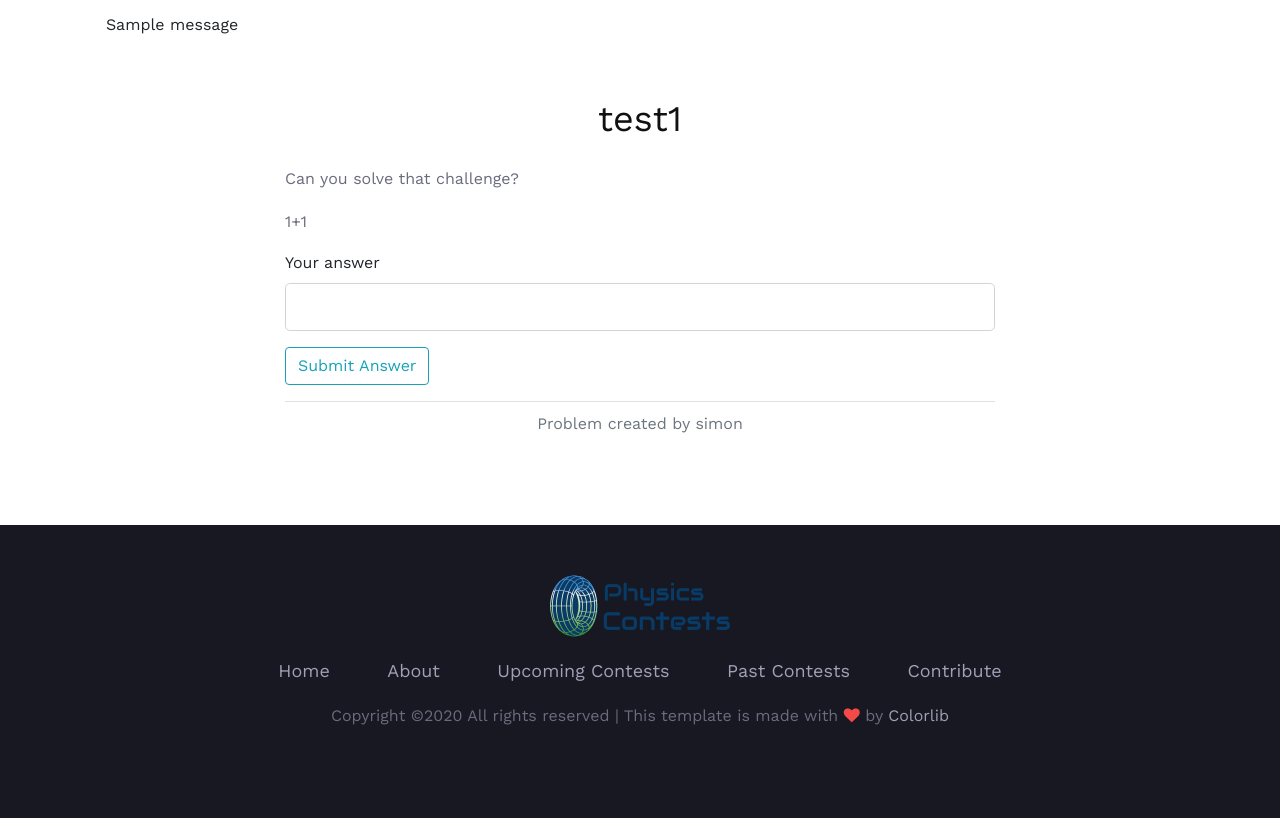
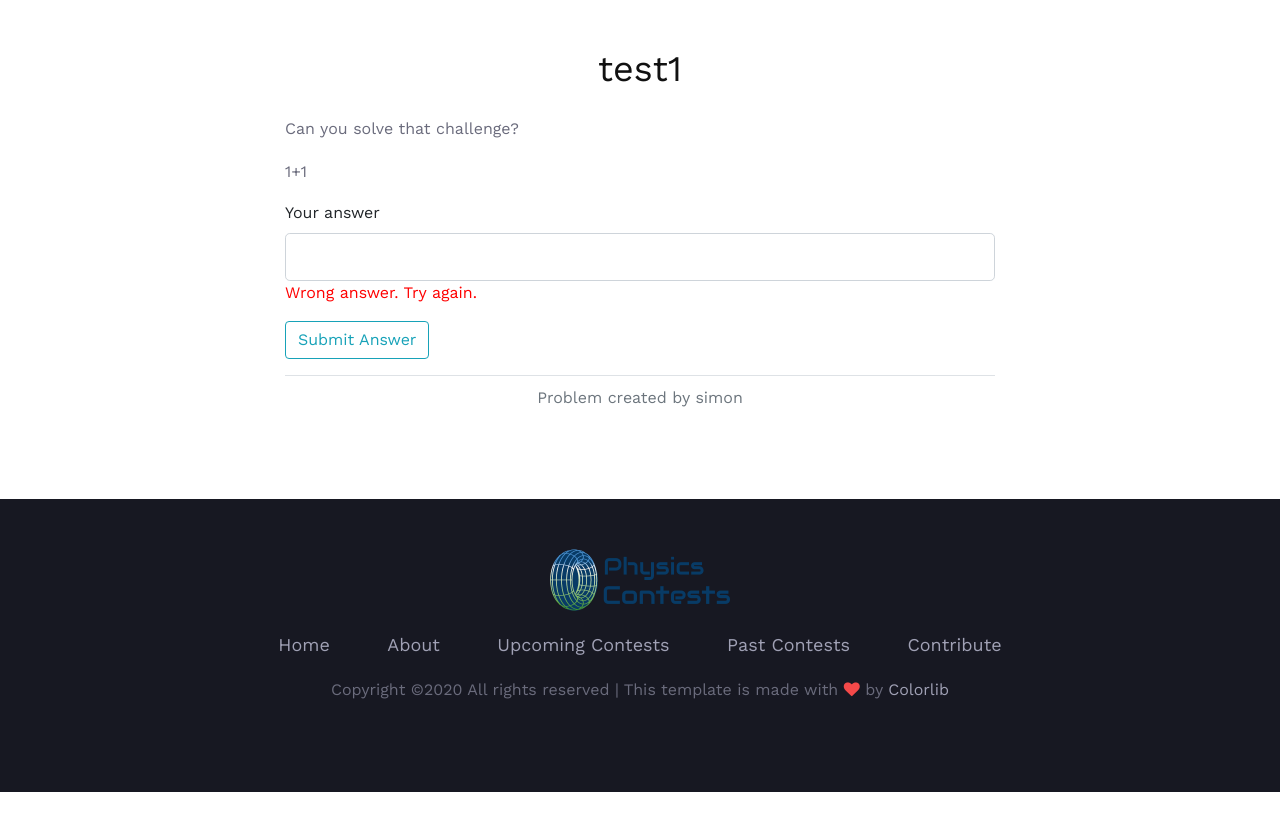
Before and after one commit to SimonSkade/phisicscontests, a Flask app: page /practice/exercises/1 in a window 1280 px wide. Shown: the part 108-926 px from the top of the page. After the commit the page ends 900 px from the top, so only its background shows below. Run offline with Flask 2, Linux system fonts and the light colour scheme; data comes from the database, SQL or seed files in the repository; both versions use the stored data as it was after the commit; one stand-in notice (Sample message) is shown; some libraries are stand-ins or nearby versions.

Commit message:
improved style a bit

```diff
--- a/physicscontests/forms.py
+++ b/physicscontests/forms.py
@@ -3,7 +3,7 @@ from flask_wtf.file import FileField, FileAllowed
 from flask_login import current_user
 from wtforms import StringField, PasswordField, SubmitField, BooleanField, TextAreaField
 from wtforms.validators import DataRequired, Length, Email, EqualTo, ValidationError
-from physicscontests.models import User
+from physicscontests.models import User, Task
 
 class RegistrationForm(FlaskForm):
 	username = StringField("Username", validators=[DataRequired(), Length(min=2,max=20)])
--- a/physicscontests/routes.py
+++ b/physicscontests/routes.py
@@ -1,7 +1,7 @@
 import secrets
 import os
 from PIL import Image, ImageOps
-from flask import render_template, url_for, flash, redirect, request
+from flask import render_template, url_for, flash, redirect, request, make_response
 from physicscontests import app, db, bcrypt
 from physicscontests.forms import RegistrationForm, LoginForm, UpdateAccountForm, TaskForm, AnswerForm
 from physicscontests.models import User, Task
@@ -92,7 +92,7 @@ def create_task():
 		task = Task(title=form.title.data, story=form.story.data, task=form.task.data, solution=form.solution.data, writeup=form.writeup.data, writeup2=form.writeup2.data,author=current_user.username)
 		db.session.add(task)
 		db.session.commit()
-		flash("Thanks for creating this task! We will check it and probably use it in a contest or upload it in a practice examples.", "success")
+		flash("Thanks for creating this task! We will check it and probably use it in a contest or upload it as a practice example.", "success")
 		return redirect(url_for("home"))
 	return render_template("create_task.html", form=form)
 
@@ -103,17 +103,17 @@ def view_task(taskID):
 	if task:
 		form = AnswerForm()
 		if form.validate_on_submit():
-			print("Printing works")
-			if form.answer.data == task.solution:
-				flash("Correct", "success")
-			else:
-				flash("Wrong Answer, try again", "danger")
+			return render_template("view_task.html", task=task, form=form)
 			return redirect(url_for('exercises') + "/" + str(taskID))
 		return render_template("view_task.html", task=task, form=form)
 	else:
-		return render_template("404.html")
+		return not_found(1)
 
 @app.route("/practice/exercises")
 def exercises():
 	tasks = Task.query.filter_by(visible=True).all()
 	return render_template("exercises.html", tasks=tasks)
+
+@app.errorhandler(404)
+def not_found(trash):#somehow only works with an unneeded argument
+	return make_response(render_template("404.html"),404)
--- a/physicscontests/templates/base.html
+++ b/physicscontests/templates/base.html
@@ -78,17 +78,15 @@
         </div>
     </header>
     <!-- Header End -->
-    <div class="container">
     {% with messages = get_flashed_messages(with_categories=true) %}
         {% if messages %}
             {% for category, message in messages %}
-                    <div class="alert alert-{{ catecory }}">
-                        {{ message }}
-                    </div>
+                <script type="text/javascript">
+                    alert('{{ message }}');
+                </script>
             {% endfor %}
         {% endif %}
     {% endwith %}
-    </div>
 
     {% block body %}{% endblock %}
 
--- a/physicscontests/templates/view_task.html
+++ b/physicscontests/templates/view_task.html
@@ -17,14 +17,22 @@
 						<span>{{ error }}</span>
 					{% endfor %}
 				</div>
+			{% elif form.answer.data == task.solution %}
+				{{ form.answer(class="form-control form-control-lg") }}
+				<div>
+					<span style="color:green">Correct</span>
+				</div>
 			{% else %}
 				{{ form.answer(class="form-control form-control-lg") }}
+				<div>
+					<span style="color:red">Wrong answer. Try again.</span>
+				</div>
 			{% endif %}
 			</div>
 			<div class="form-group mb-3">
 				{{ form.submit(class="btn btn-outline-info") }}
 			</div>
-			<div class="border-top pt-2 pb-4">
+			<div class="border-top mt-3 pt-2 pb-4">
 				<p class="text-muted text-center">
 					Problem created by {{ task.author }}
 				</p>
```
Also changed, not shown: physicscontests/templates/exercises.html (+5 -3 lines), physicscontests/site.db. Lines whose indentation alone changed are shown as unchanged.
